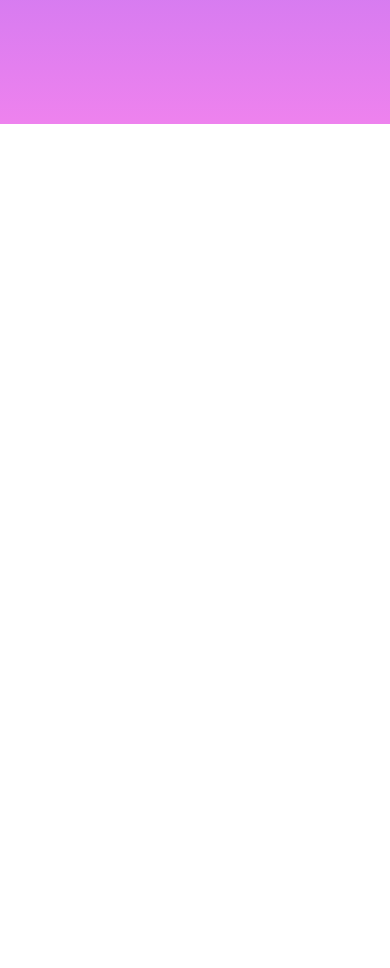
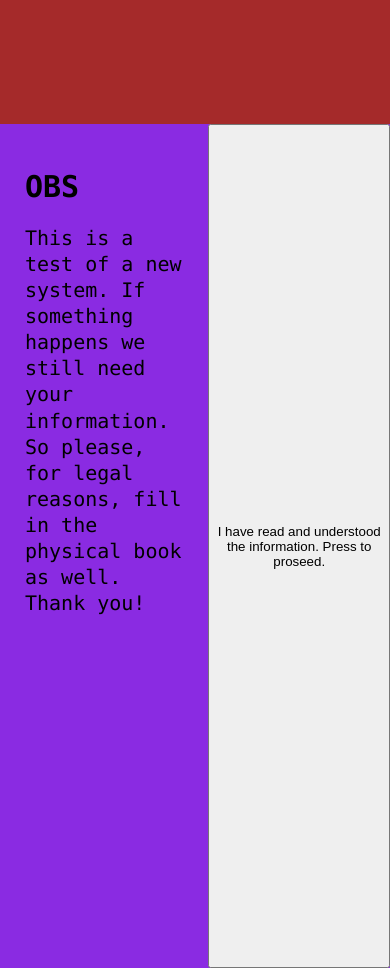
Before and after one commit to joakimchahrour/OrigoLiggaren_v2, a React (Vite) app: page / in a window 390 px wide. Shown: the part 720-1688 px from the top of the page. Before the commit the page ends 844 px from the top, so only its background shows below. Built offline with nearby package versions, Linux system fonts and the light colour scheme.

Commit message:
changing the layout of the code to easier change it later. Rewriting css to become smarter

```diff
--- a/src/App.css
+++ b/src/App.css
@@ -1,47 +1,6 @@
 :root {
   --phi: 1.6180339887498948482;
   --base-height: 700px
-}
-
-@media (max-width: 768px) {
-  .welcome-page {
-    font-size: 18px;
-    padding: 20px;
-  }
-
-  .obs-box,
-  .form-box {
-    height: auto;
-    max-width: 85vh;
-    width: 90%;
-    aspect-ratio: auto;
-
-    padding: 25px;
-    overflow-y: auto;
-  }
-
-  .obs-box {
-    font-size: 20px;
-  }
-
-  .form-box {
-    flex-direction: column;
-    justify-content: start;
-    gap: 15px;
-  }
-
-  .form-group {
-    width: 100%;
-    height: auto;
-    aspect-ratio: auto;
-    padding: 10px;
-  }
-
-  .form-group input,
-  .form-group select {
-    width: 100%;
-    font-size: 16px;
-  }
 }
 
 .main-page {
@@ -139,7 +98,6 @@
   aspect-ratio: 1 / var(--phi);
 
   display: flex;
-  flex-direction: column;
   align-items: center;
 
   border: 2px solid black;
@@ -159,3 +117,43 @@
 .submit-reminder {
   font-size: 14px;
 }
+
+@media (max-width: 768px) {
+  .welcome-page {
+    font-size: 18px;
+    padding: 20px;
+  }
+
+  .obs-box,
+  .form-box {
+    height: auto;
+    max-width: 85vh;
+    width: 90%;
+    aspect-ratio: auto;
+
+    padding: 25px;
+    overflow-y: auto;
+  }
+
+  .obs-box {
+    font-size: 20px;
+  }
+
+  .form-box {
+    flex-direction: column;
+    justify-content: start;
+  }
+
+  .form-group {
+    width: 100%;
+    height: auto;
+    aspect-ratio: auto;
+    padding: 10px;
+  }
+
+  .form-group input,
+  .form-group select {
+    width: auto;
+    font-size: 14px;
+  }
+}
--- a/src/App.jsx
+++ b/src/App.jsx
@@ -1,5 +1,5 @@
 import { useState, useRef } from 'react';
-import './App.css';
+import './App_v2.css';
 
 function ObsBox() {
   return (
@@ -131,7 +131,7 @@ function App() {
   return (
     <div className="main-page">
 
-      <section className='welcome-page'>
+      <section className='welcome-section'>
         <h1>Welcome to Origo Liggaren</h1>
         <p>Hi! I am Origo Liggaren. I have left the physical world and transcended into digital land. Thank you for working at Origo, you keep this place running! Please enter your information for the BGC below.</p>
       </section>
@@ -146,7 +146,7 @@ function App() {
       </section>
 
       {hasReadWarning && (
-        <section ref={formSectionRef} className='form-screen'>
+        <section ref={formSectionRef} className='form-section'>
           <WorkerForm />
         </section>
       )}
--- /dev/null
+++ b/src/App_v2.css
@@ -0,0 +1,97 @@
+:root {
+  --phi: 1.6180339887498948482;
+  --base-height: 700px
+}
+
+.main-page {
+  display: flex;
+  flex-direction: column;
+
+  overflow: auto;
+  scroll-snap-type: y mandatory;
+  scroll-snap-stop: always;
+}
+
+.welcome-section,
+.obs-section,
+.form-section {
+  display: flex;
+
+  scroll-snap-align: start;
+
+  height: 100vh;
+  width: 100%;
+}
+
+.welcome-section {
+  background-color: brown;
+
+}
+
+.obs-section {
+  background-color: blueviolet;
+}
+
+.obs-box {
+
+}
+
+.form-section {
+  background-color: blue;
+}
+
+.form-box {
+
+}
+
+.form-group {
+
+}
+
+.after-form {
+
+}
+
+.submit-reminder {
+
+}
+
+@media (max-width: 768px) {
+  .welcome-page {
+    font-size: 18px;
+    padding: 20px;
+  }
+
+  .obs-box,
+  .form-box {
+    height: auto;
+    max-width: 85vh;
+    width: 90%;
+    aspect-ratio: auto;
+
+    padding: 25px;
+    overflow-y: auto;
+  }
+
+  .obs-box {
+    font-size: 20px;
+  }
+
+  .form-box {
+    flex-direction: column;
+    justify-content: start;
+  }
+
+  .form-group {
+    width: 100%;
+    height: auto;
+    aspect-ratio: auto;
+    padding: 10px;
+  }
+
+  .form-group input,
+  .form-group select {
+    width: auto;
+    font-size: 14px;
+  }
+}
--- a/src/index.css
+++ b/src/index.css
@@ -14,8 +14,9 @@ body {
   padding: 0;
 }
 
-#root {
+
+/* #root {
   width: 100%;
   height: 100vh;
   overflow: hidden;
-}
+} */
```
